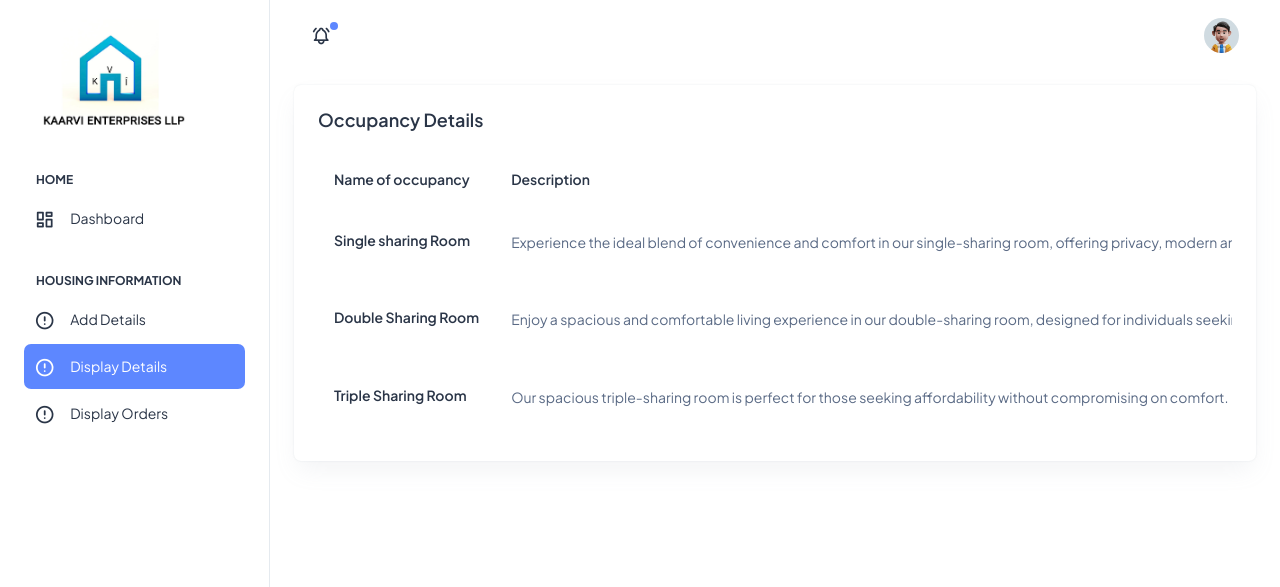
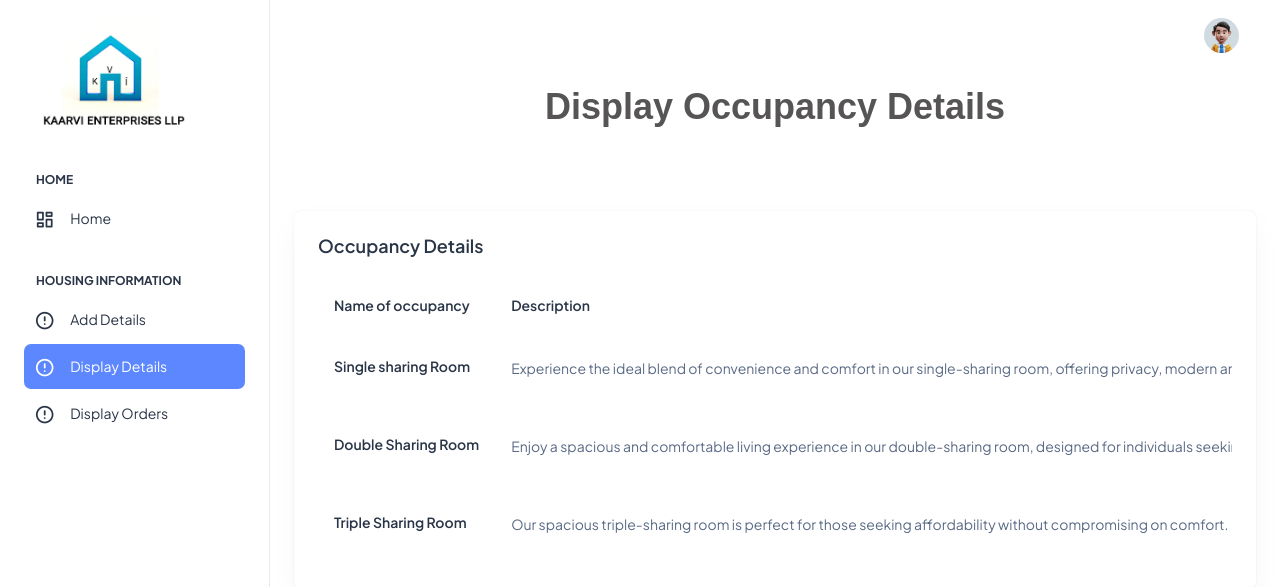
Before and after one commit to Bibinku/hosttry, a Django app: page /Backend/displaydetails/ in a window 1280 px wide. Shown: the top 587 px of the page. Run offline with Django 5.2, Linux system fonts and the light colour scheme; data comes from the database, SQL or seed files in the repository; both versions use the stored data as it was after the commit; some libraries are stand-ins or nearby versions.

Commit message:
editing bckend

```diff
--- a/Backend/templates/adddetails.html
+++ b/Backend/templates/adddetails.html
@@ -9,7 +9,11 @@
 <body>
  <section>
      <div class="container-fluid">
+
         <div class="container-fluid">
+            <h2 style="font-size: 36px; font-weight: bold; color: rgb(86, 84, 84); margin-bottom: 20px; text-align: center;font-family:  Arial, Helvetica, sans-serif; ">
+                Add Occupancy Details
+            </h2><br><br><br>
           <div class="card">
             <div class="card-body">
               <h5 class="card-title fw-semibold mb-4">Add Occupancy Details</h5>
--- a/Backend/templates/displaydetails.html
+++ b/Backend/templates/displaydetails.html
@@ -7,8 +7,16 @@
     <title>Title</title>
 </head>
 <body>
+   <div>
+     <h2 style="font-size: 36px; font-weight: bold; color: rgb(86, 84, 84); margin-bottom: 20px; text-align: center;font-family:  Arial, Helvetica, sans-serif; ">
+                Display Occupancy Details
+            </h2><br><br><br>
+   </div>
+
 <div class="card w-100">
+
               <div class="card-body p-4">
+
                 <h5 class="card-title fw-semibold mb-4">Occupancy  Details</h5>
                 <div class="table-responsive">
                   <table class="table text-nowrap mb-0 align-middle">
--- a/Backend/templates/index.html
+++ b/Backend/templates/index.html
@@ -35,11 +35,11 @@
               <span class="hide-menu">Home</span>
             </li>
             <li class="sidebar-item">
-              <a class="sidebar-link" href="{% url 'indexpage' %}" aria-expanded="false">
+              <a class="sidebar-link" href="{% url 'homepage' %}" aria-expanded="false">
                 <span>
                   <i class="ti ti-layout-dashboard"></i>
                 </span>
-                <span class="hide-menu">Dashboard</span>
+                <span class="hide-menu">Home</span>
               </a>
             </li>
             <li class="nav-small-cap">
@@ -156,12 +156,12 @@
                 <i class="ti ti-menu-2"></i>
               </a>
             </li>
-            <li class="nav-item">
-              <a class="nav-link nav-icon-hover" href="javascript:void(0)">
-                <i class="ti ti-bell-ringing"></i>
-                <div class="notification bg-primary rounded-circle"></div>
-              </a>
-            </li>
+<!--            <li class="nav-item">-->
+<!--              <a class="nav-link nav-icon-hover" href="javascript:void(0)">-->
+<!--                <i class="ti ti-bell-ringing"></i>-->
+<!--                <div class="notification bg-primary rounded-circle"></div>-->
+<!--              </a>-->
+<!--            </li>-->
           </ul>
           <div class="navbar-collapse justify-content-end px-0" id="navbarNav">
             <ul class="navbar-nav flex-row ms-auto align-items-center justify-content-end">
```
Also changed, not shown: db.sqlite3.
